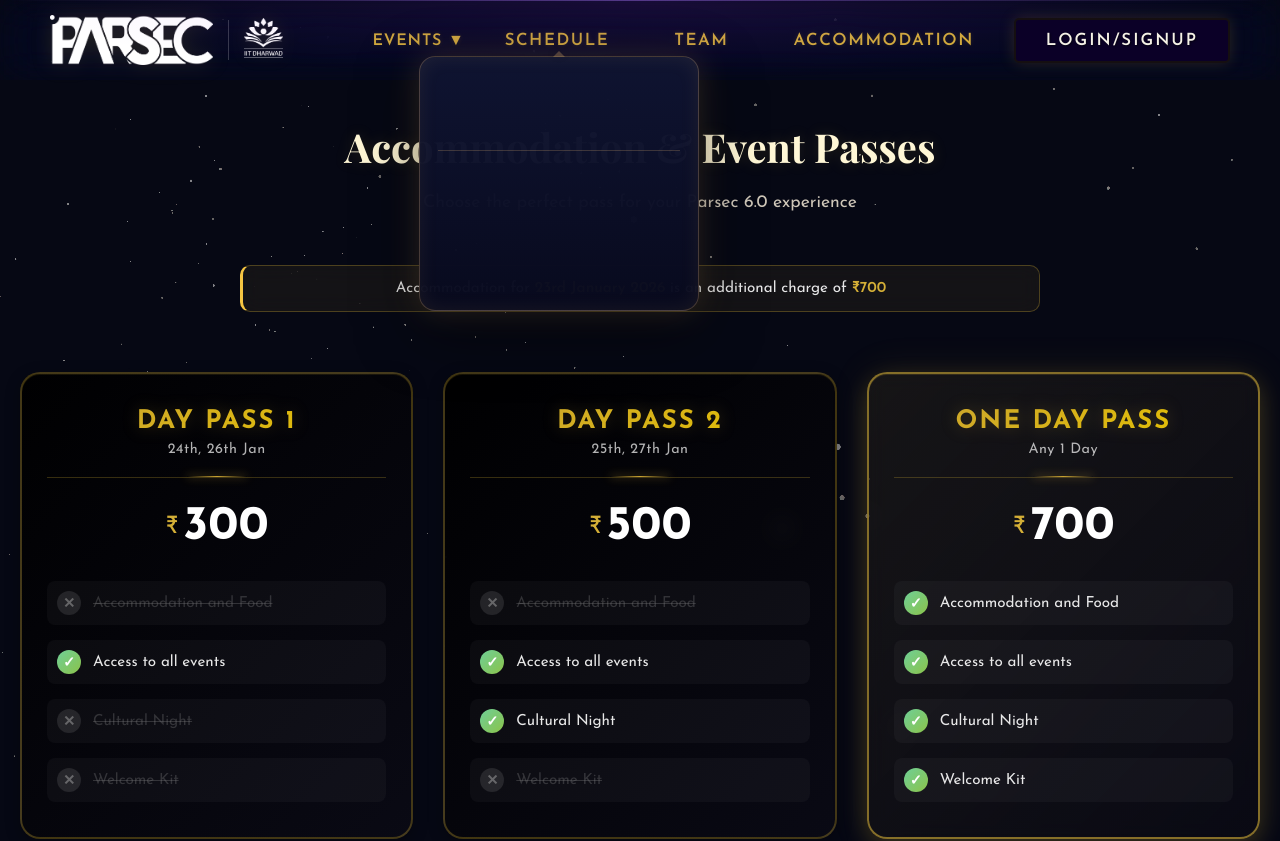
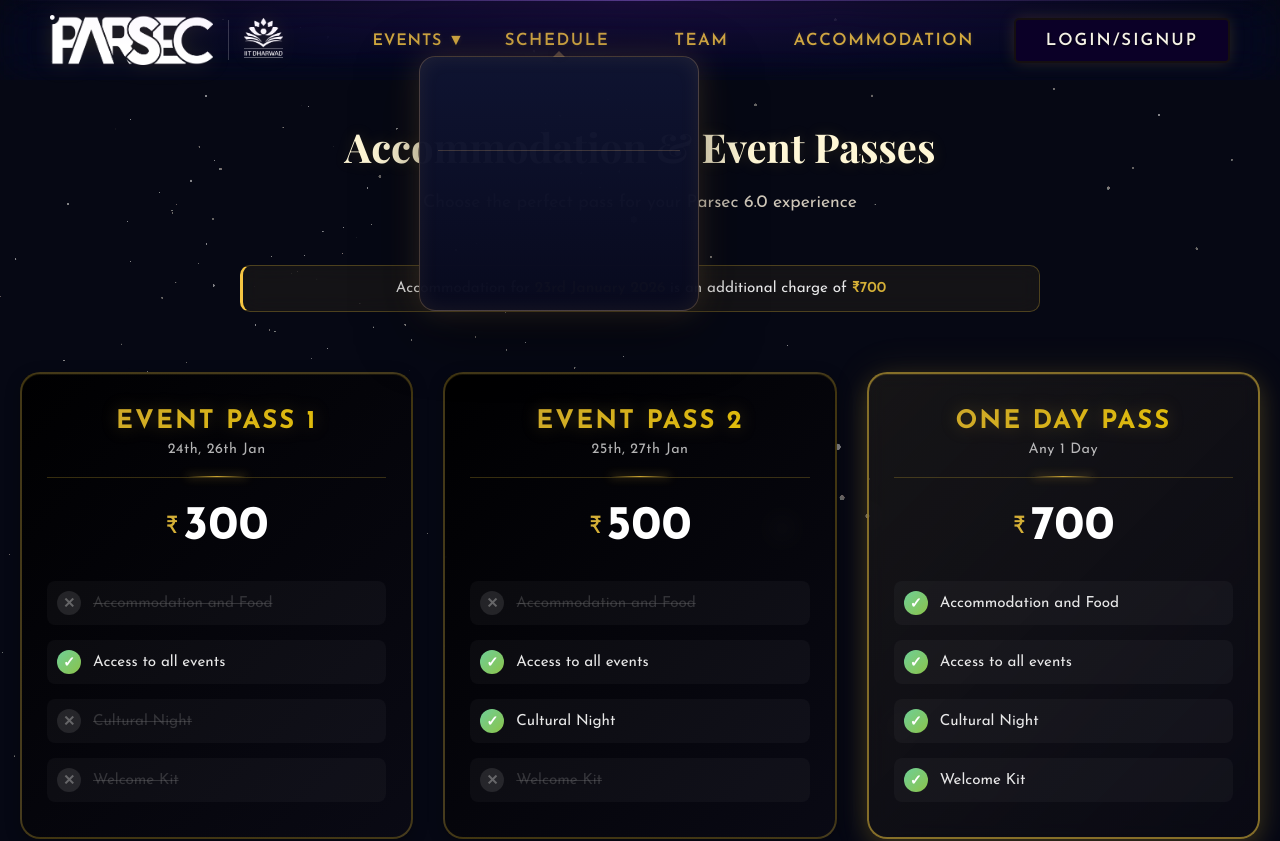
Before and after one commit to TheSidPai/Parsec-6.0, a React (Create React App) app: page /accommodation in a window 1280 px wide. Shown: the top 841 px of the page. Built offline with nearby package versions, Linux system fonts and the light colour scheme.

Commit message:
changed event-card on accommodation

```diff
--- a/src/components/landing/AccommodationSection.jsx
+++ b/src/components/landing/AccommodationSection.jsx
@@ -8,7 +8,7 @@ const AccommodationSection = () => {
 
   const passes = [
     {
-      name: 'Day Pass 1',
+      name: 'Event Pass 1',
       dates: '24th, 26th Jan',
       price: 300,
       benefits: [
@@ -19,7 +19,7 @@ const AccommodationSection = () => {
       ]
     },
     {
-      name: 'Day Pass 2',
+      name: 'Event Pass 2',
       dates: '25th, 27th Jan',
       price: 500,
       benefits: [
```
